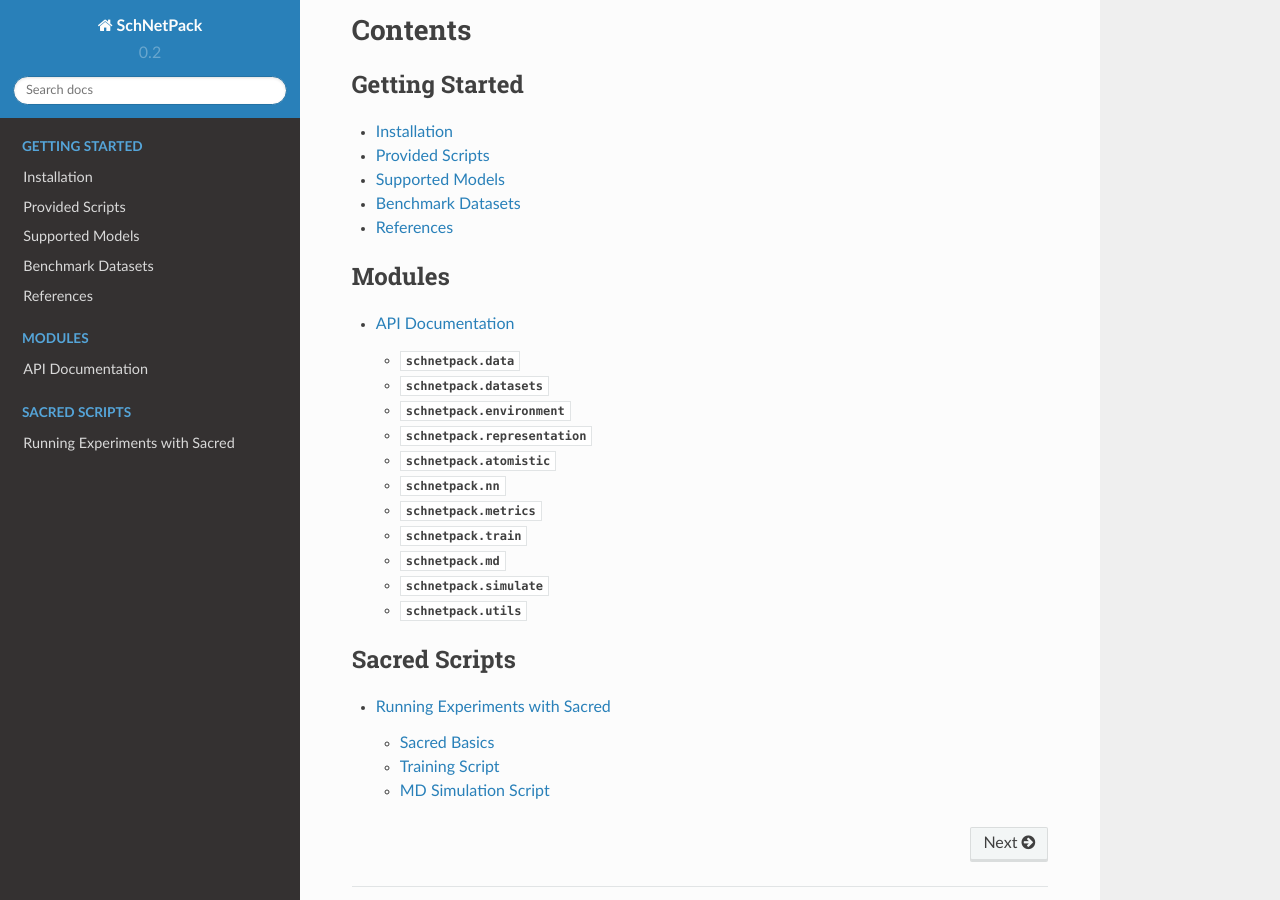
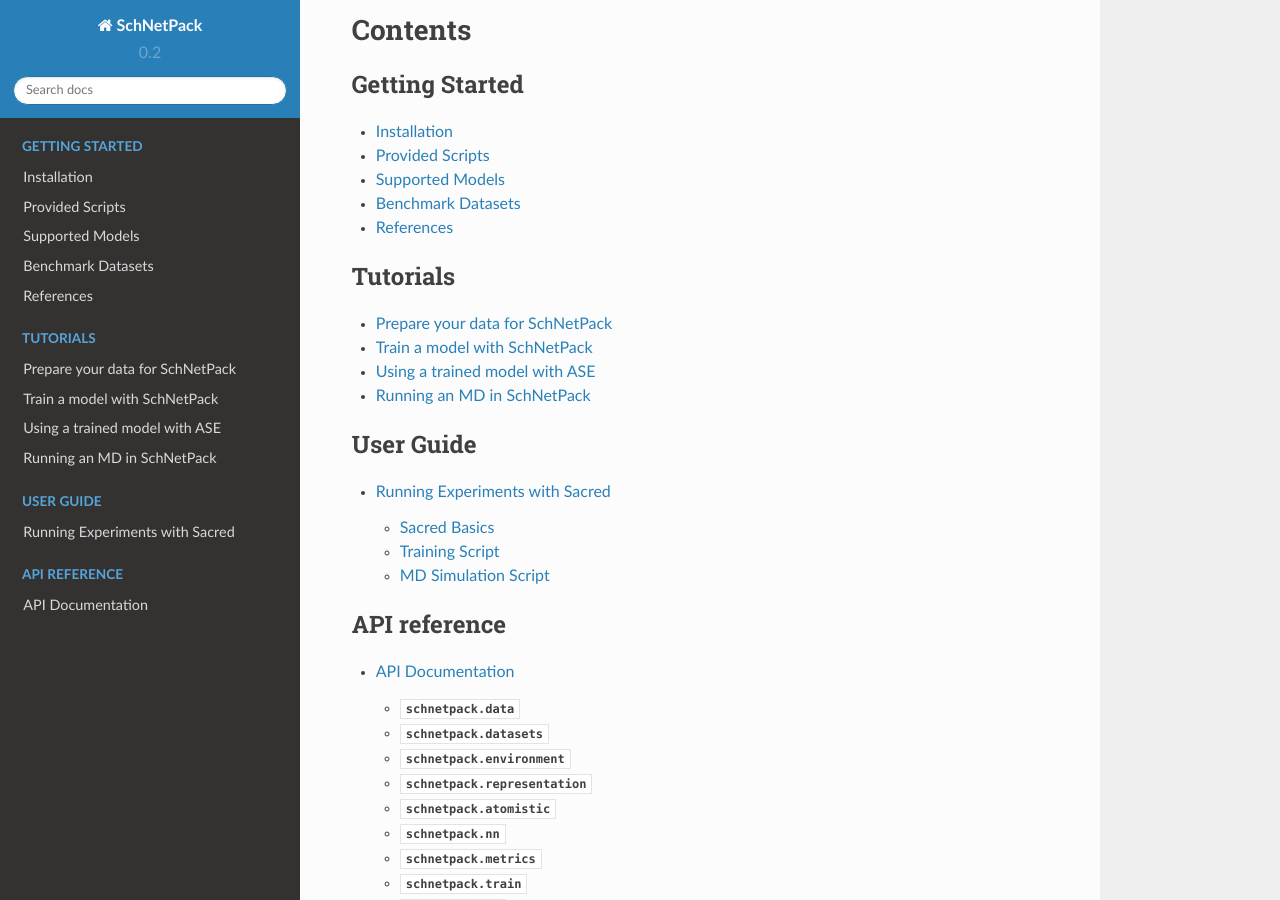
Before and after one commit to atomistic-machine-learning/schnetpack, a Sphinx documentation site: the page built from docs/index.rst, in a window 1280 px wide and 900 px high, scrolled down 293 px. Built offline with Sphinx 7.4.7 and the Read the Docs theme 2.0.0, drawn with Linux system fonts in a browser that asks for light colours.

Commit message:
Restructured documentation

```diff
--- a/docs/index.rst
+++ b/docs/index.rst
@@ -19,18 +19,29 @@
    :caption: Getting Started
    :maxdepth: 1
 
-   guide/*
+   getstarted/getstarted
 
 .. toctree::
    :glob:
-   :caption: Modules
+   :caption: Tutorials
+   :maxdepth: 2
+
+   tutorials/preparedata
+   tutorials/trainmodel
+   tutorials/asemodel
+   tutorials/runmd
+
+.. toctree::
+   :glob:
+   :caption: User Guide
+   :maxdepth: 2
+
+   guide/index
+
+
+.. toctree::
+   :glob:
+   :caption: API reference
    :maxdepth: 2
 
    modules/index
-
-.. toctree::
-   :glob:
-   :caption: Sacred Scripts
-   :maxdepth: 2
-
-   sacredscripts/index
--- /dev/null
+++ b/docs/tutorials/asemodel.rst
@@ -0,0 +1,4 @@
+Using a trained model with ASE
+==============================
+
+TODO: add tutorial
--- /dev/null
+++ b/docs/tutorials/preparedata.rst
@@ -0,0 +1,4 @@
+Prepare your data for SchNetPack
+================================
+
+TODO: add tutorial
--- /dev/null
+++ b/docs/tutorials/runmd.rst
@@ -0,0 +1,4 @@
+Running an MD in SchNetPack
+===========================
+
+TODO: add tutorial
--- /dev/null
+++ b/docs/tutorials/trainmodel.rst
@@ -0,0 +1,4 @@
+Train a model with SchNetPack
+=============================
+
+TODO: add tutorial
```
Also changed, not shown: docs/getstarted/getstarted.rst (renamed from docs/guide/getstarted.rst), docs/guide/basics.rst (renamed from docs/sacredscripts/basics.rst), docs/guide/index.rst (renamed from docs/sacredscripts/index.rst), docs/guide/md.rst (renamed from docs/sacredscripts/md.rst), docs/guide/training.rst (renamed from docs/sacredscripts/training.rst).
